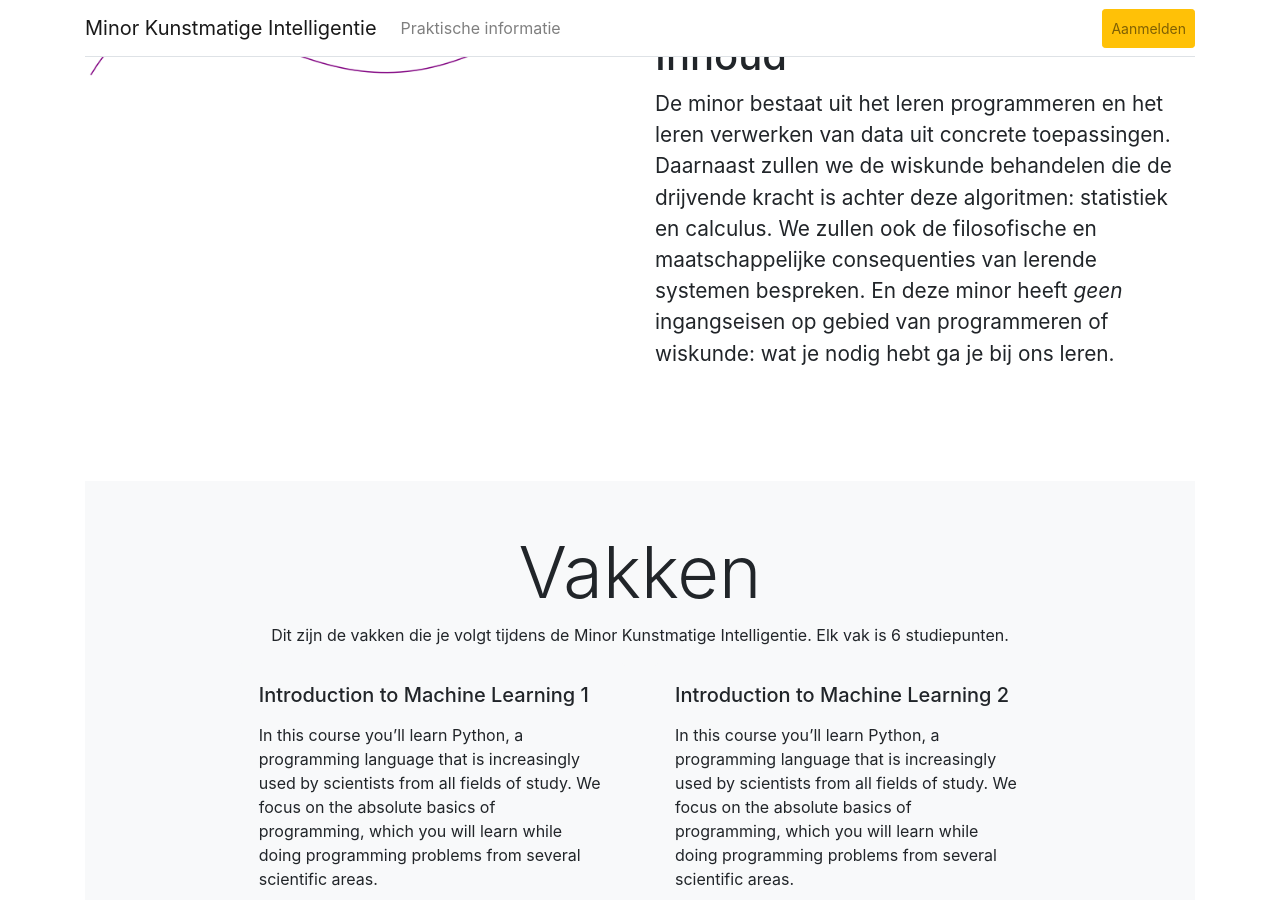
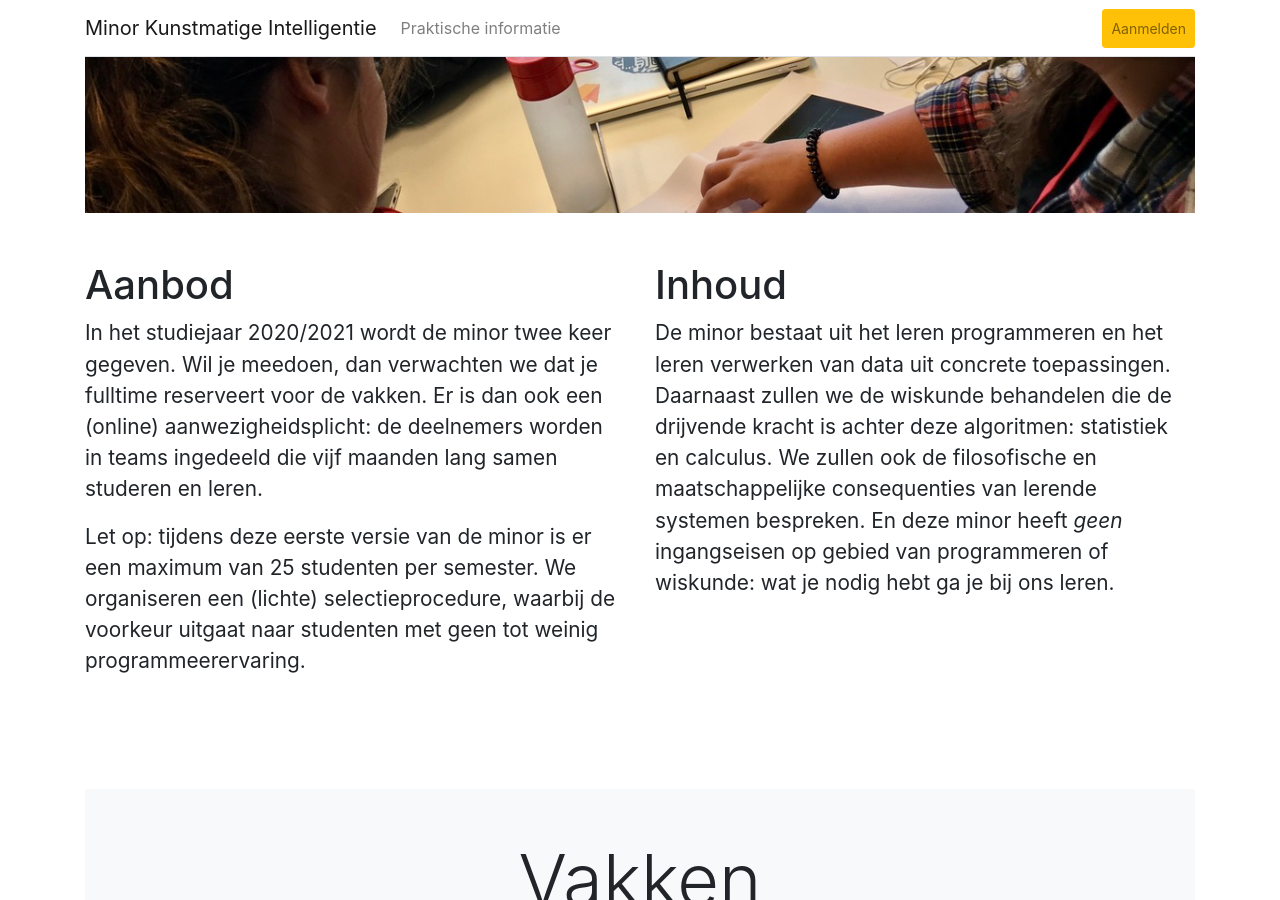
Before and after one commit to tdoolan/info, a Jekyll site: the page built from minoren/minai/index.html, in a window 1280 px wide and 900 px high, scrolled down 2017 px. Built offline with Jekyll 4.4.1, drawn with Linux system fonts in a browser that asks for light colours; some of the changed text lies outside the part shown.

Commit message:
minor ai

```diff
--- a/minoren/minai/index.html
+++ b/minoren/minai/index.html
@@ -4,17 +4,14 @@
 ---
 
 <div class="panel min75 text-center">
-    <div class="d-flex justify-content-center">
-        <div class="d-flex flex-column justify-content-start text-right mr-4" style="max-width:min-content;">
-            <h1 class="display-3 d-inline">Minor Kunstmatige Intelligentie</h1>
+    <div class="row">
+        <div class="col-md-8">
+            <img class="mb-5 img-fluid" src="{{ site.baseurl }}/assets/minorki/ml1cropped.png">
         </div>
-        <div class="w-50 text-left">
-            <img class="img-fluid " src="{{ site.baseurl }}/assets/minorki/leren.jpg">
+        <div class="col-md-4 d-flex flex-column justify-content-end text-right" style="smax-width:min-content;">
+            <h1 class=" d-inline" style="font-size:3.5rem;">Minor Kunstmatige Intelligentie</h1>
+            <h1 class="mt-3" style="font-size:1.5rem;"><small>Leer in vijf maanden programmeren en  AI-technieken toepassen</small></h1>
         </div>
-    </div>
-    <div class="text-center" style="margin-top:6rem;">
-        <h1 class="text-muted"><small>Leer AI-technieken toepassen zonder programmeerervaring</small></h1>
-        <p class="text-muted">Een programma van 30 studiepunten in semester 1 of 2</p>
     </div>
 </div>
 
@@ -25,13 +22,24 @@
 </div>
 
 
-<div class="d-normal" style="margin-top:rem;">
-    <img class="img-fluid" style="width:60%" src="{{ site.baseurl }}/assets/minorki/ml1cropped.png">
+<div class="d-normal">
+    <img class="img-fluid " src="{{ site.baseurl }}/assets/minorki/mensen.jpeg">
 
-    <div class="row mt-n5">
+    <div class="row mt-5">
         <div class="col-md-6">
+            <h1>Aanbod</h1>
+            <p style="font-size:1.3rem">
+                In het studiejaar 2020/2021 wordt de minor twee keer gegeven. Wil je meedoen,
+                dan verwachten we dat je fulltime reserveert voor de vakken. Er is dan ook
+                een (online) aanwezigheidsplicht: de deelnemers worden in teams ingedeeld die
+                vijf maanden lang samen studeren en leren.
+            </p>
+            <p style="font-size:1.3rem">Let op: tijdens deze eerste versie van de minor is er een maximum van 25
+                studenten per semester. We organiseren een (lichte) selectieprocedure, waarbij
+                de voorkeur uitgaat naar studenten met geen tot weinig programmeerervaring.</p>
+
         </div>
-        <div class="col-md-6 text-left d-flex flex-column justify-content-end">
+        <div class="col-md-6">
             <h1>Inhoud</h1>
             <p style="font-size:1.3rem">
                 De minor bestaat uit het leren programmeren en het leren verwerken van
@@ -47,19 +55,13 @@
 </div>
 
 
-
-<div class="panel">
-
-
-</div>
-
-<div class="panel text-center bg-light py-5">
+<div class="panel text-center bg-light py-5" style="margin-top:6rem;">
 
     <h1 class="display-3">Vakken</h1>
 
-    <p>Dit zijn de vakken die je volgt tijdens de Minor Kunstmatige Intelligentie. Elk vak is 6 studiepunten.</p>
+    <p class="w-50 mx-auto">Dit zijn de vakken die je volgt tijdens de Minor Kunstmatige Intelligentie. Elk vak is 6 studiepunten, dus ongeveer 160 uur aan studietijd.</p>
 
-    <div class="w-75 m-auto text-left row row-cols-1 row-cols-md-2">
+    <div class="w-75 mt-5 mx-auto text-left row row-cols-1 row-cols-md-2">
         {% assign courses = site.courses | sort: "order" %}
         {% for course in courses %}
         {% if course.curriculum == "Minor KI" %}
@@ -86,10 +88,10 @@
         <div class="col mb-4">
             <div class="card border-0">
                 <div class="card-body">
-                    <h5 class="card-title mb-0">Minor Kunstmatige Intelligentie (aangepast)</h5>
+                    <h5 class="card-title mb-0">Minor Kunstmatige Intelligentie<br>(op maat)</h5>
                     <p class="text-muted">30 studiepunten, flexibel in te delen, grotendeels Nederlandstalig</p>
                     <p class="card-text">
-                        Hierbij kun je een programmasamenstelling maken uit de vakken
+                        Hierbij kun je een programma samenstellen uit de vakken
                         van de bachelor Kunstmatige Intelligentie. Bijvoorbeeld studenten
                         Natuurkunde of Econometrie kunnen hier goed aansluiten.
                     </p>
```
Also changed, not shown: assets/minorki/mensen.jpeg (added), assets/minorki/ml1cropped.png, assets/minprog/95213583-C456-40FC-A72F-A87B04A8A68D_1_105_c.jpeg (added).
